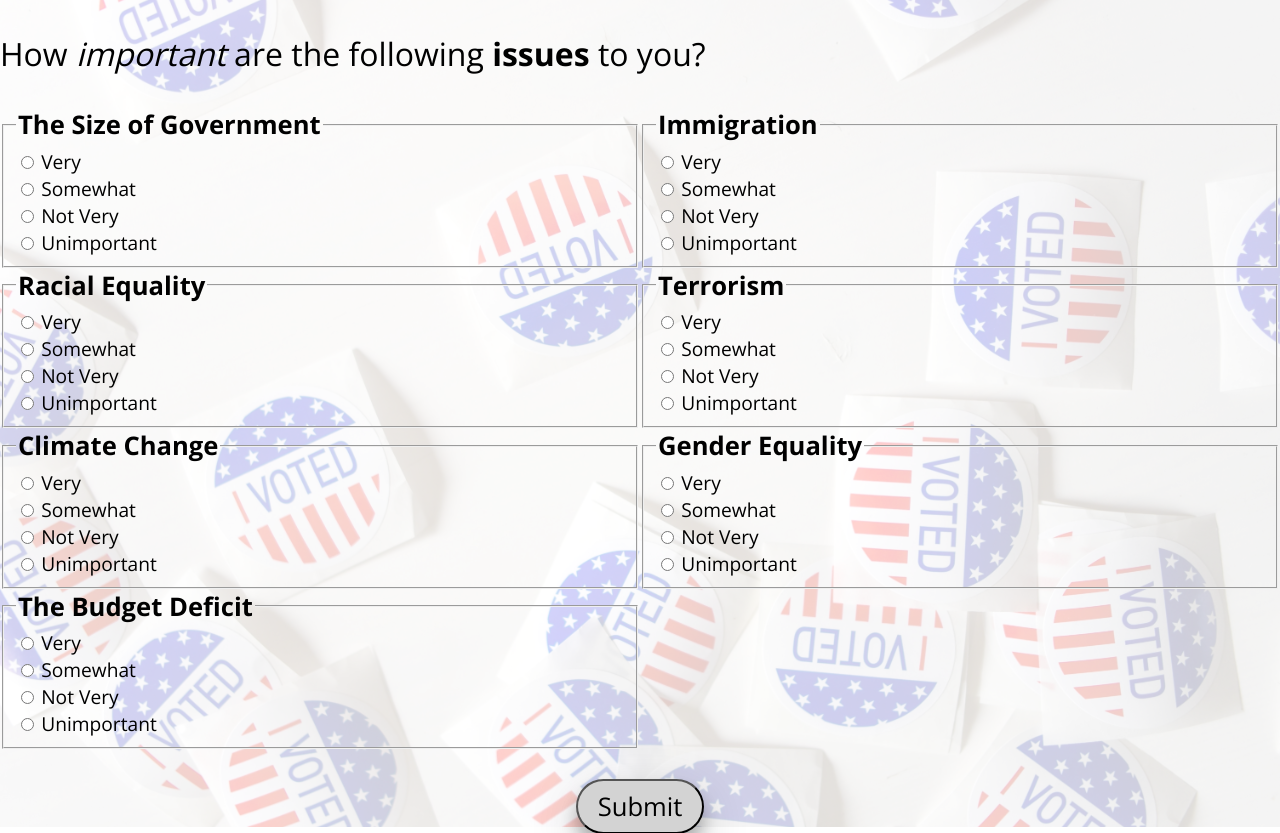
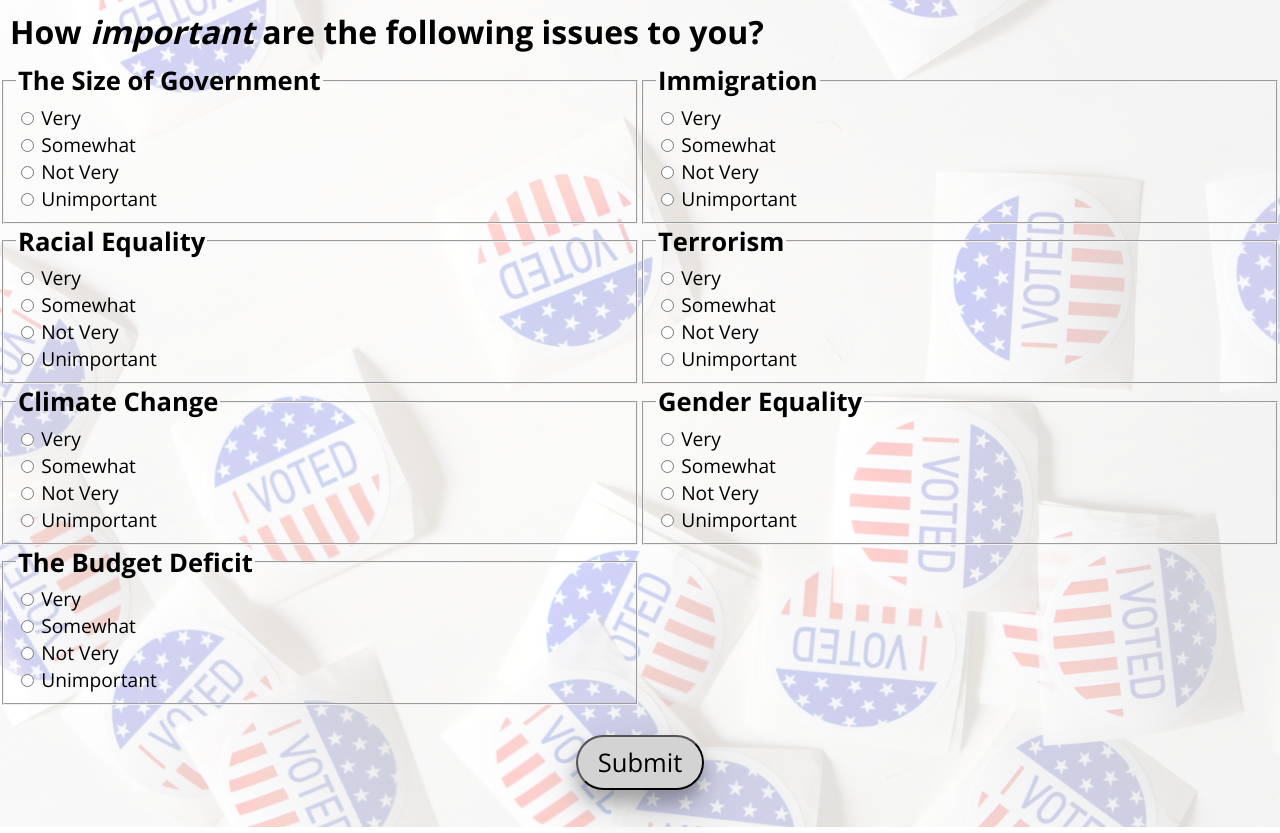
Before and after one commit to ali0003433/pred-by-issue-app, a Flask app: page / in a window 1280 px wide. Shown: the top 833 px of the page. Run offline with Flask 2, Linux system fonts and the light colour scheme.

Commit message:
Add styles

```diff
--- a/static/css/main.css
+++ b/static/css/main.css
@@ -1,3 +1,7 @@
+@viewport {
+      width: device-width ;
+      zoom: 1.0 ;
+    }
 * { font-family: 'Open Sans', sans-serif;
 }
 body, html, footer{
@@ -12,8 +16,11 @@ body {background-image: url(../img/stickers.jpg);
       background-color: rgba(255,255,255,0.8);
       background-blend-mode: lighten;
       }
-p.directions{
+h5.directions{
       font-size: 2.5vw;
+      justify-content: center;
+      align-items: center;
+      margin: 10px;
       }
  .column {flex: 50%;
       }
--- a/templates/index.html
+++ b/templates/index.html
@@ -9,7 +9,7 @@
     </head>
     <body>
         <form name= 'survey' method='POST' action='/'>
-            <p class = 'directions'>How <i>important</i> are the following <b>issues</b> to you?</p>
+            <h5 class = 'directions'>How <i>important</i> are the following <b>issues</b> to you?</h5>
             <div class = 'row'>
             <div class = 'column'>
                 <fieldset>
```
